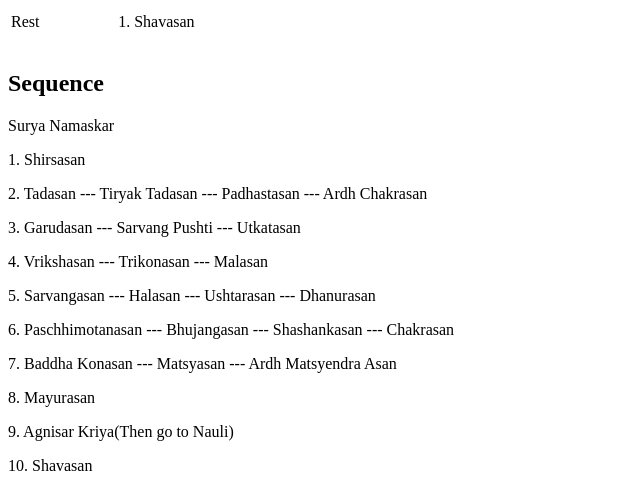
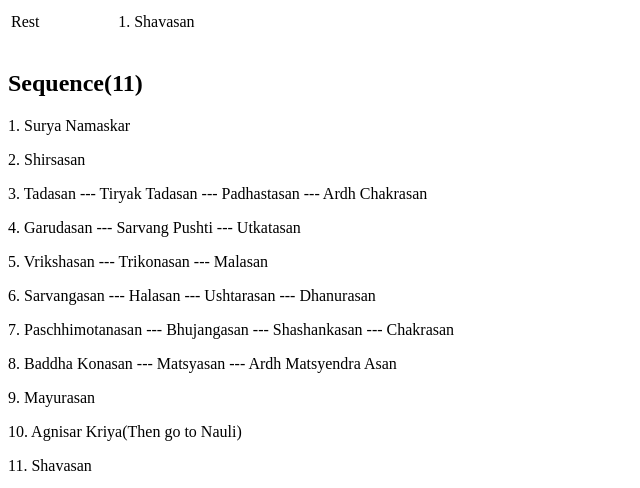
Before and after one commit to rajshill/RajShill1.github.io, a plain HTML site: page 2. Strengthening/2. Strengthening.html in a window 1280 px wide. Shown: the part 785-1273 px from the top of the page, without its empty margins (0-640 px from the left). Drawn offline with Linux system fonts and the light colour scheme.

Commit message:
Update 2. Strengthening.html

```diff
--- a/2. Strengthening/2. Strengthening.html
+++ b/2. Strengthening/2. Strengthening.html
@@ -92,19 +92,19 @@
         </tbody>
     </table>
 
-    <h2>Sequence</h2>
+    <h2>Sequence(11)</h2>
 
-<p>Surya Namaskar</p>
-<p>1. Shirsasan</p>
-<p>2. Tadasan --- Tiryak Tadasan --- Padhastasan --- Ardh Chakrasan</p>
-<p>3. Garudasan --- Sarvang Pushti --- Utkatasan</p>
-<p>4. Vrikshasan --- Trikonasan --- Malasan </p>
-<p>5. Sarvangasan --- Halasan --- Ushtarasan --- Dhanurasan</p>
-<p>6. Paschhimotanasan --- Bhujangasan --- Shashankasan --- Chakrasan</p>
-<p>7. Baddha Konasan --- Matsyasan --- Ardh Matsyendra Asan</p>
-<p>8. Mayurasan</p>
-<p>9. Agnisar Kriya(Then go to Nauli) </p>
-<p>10. Shavasan</p>
+<p>1. Surya Namaskar</p>
+<p>2. Shirsasan</p>
+<p>3. Tadasan --- Tiryak Tadasan --- Padhastasan --- Ardh Chakrasan</p>
+<p>4. Garudasan --- Sarvang Pushti --- Utkatasan</p>
+<p>5. Vrikshasan --- Trikonasan --- Malasan </p>
+<p>6. Sarvangasan --- Halasan --- Ushtarasan --- Dhanurasan</p>
+<p>7. Paschhimotanasan --- Bhujangasan --- Shashankasan --- Chakrasan</p>
+<p>8. Baddha Konasan --- Matsyasan --- Ardh Matsyendra Asan</p>
+<p>9. Mayurasan</p>
+<p>10. Agnisar Kriya(Then go to Nauli) </p>
+<p>11. Shavasan</p>
 
 
 
```
